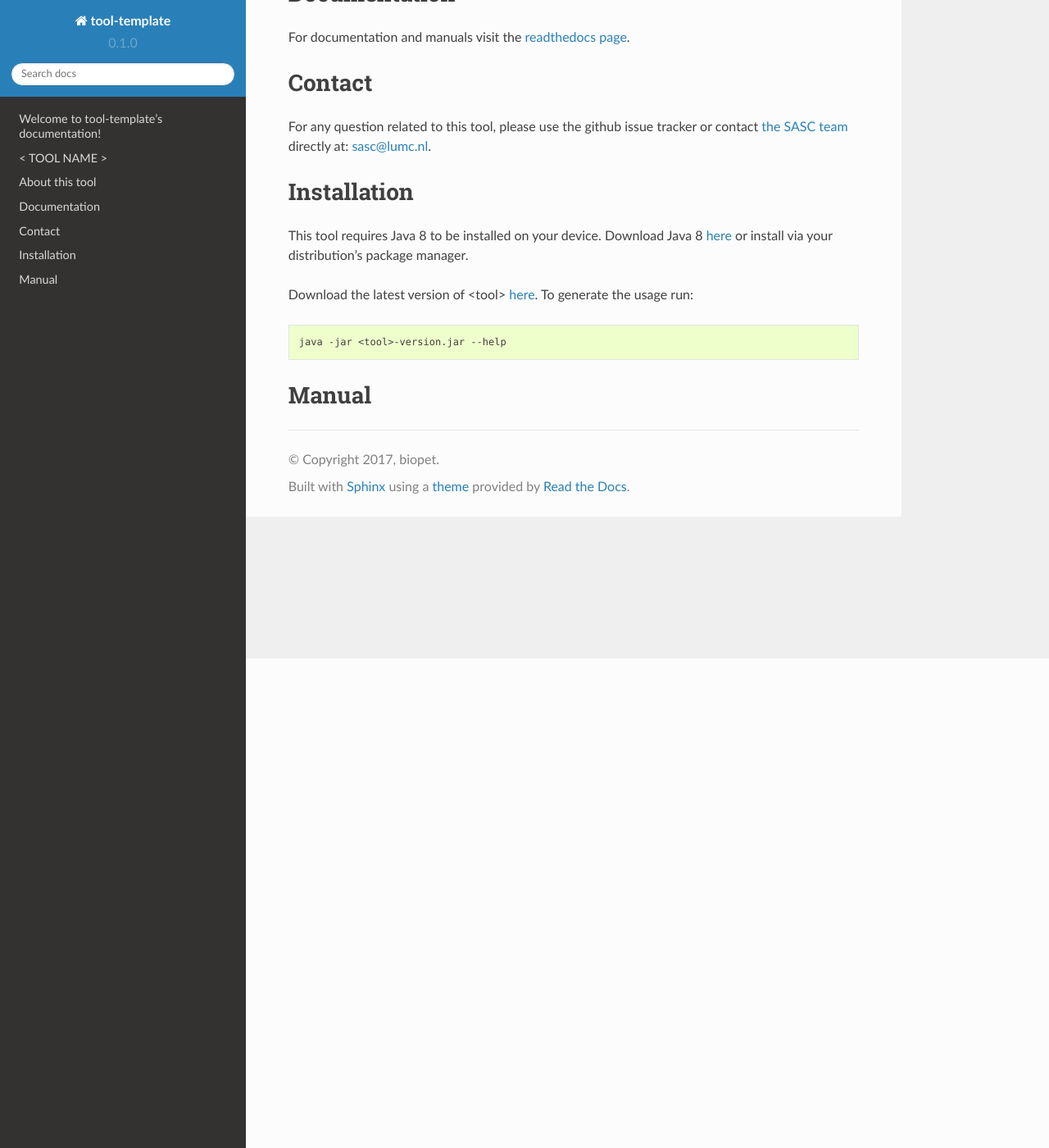
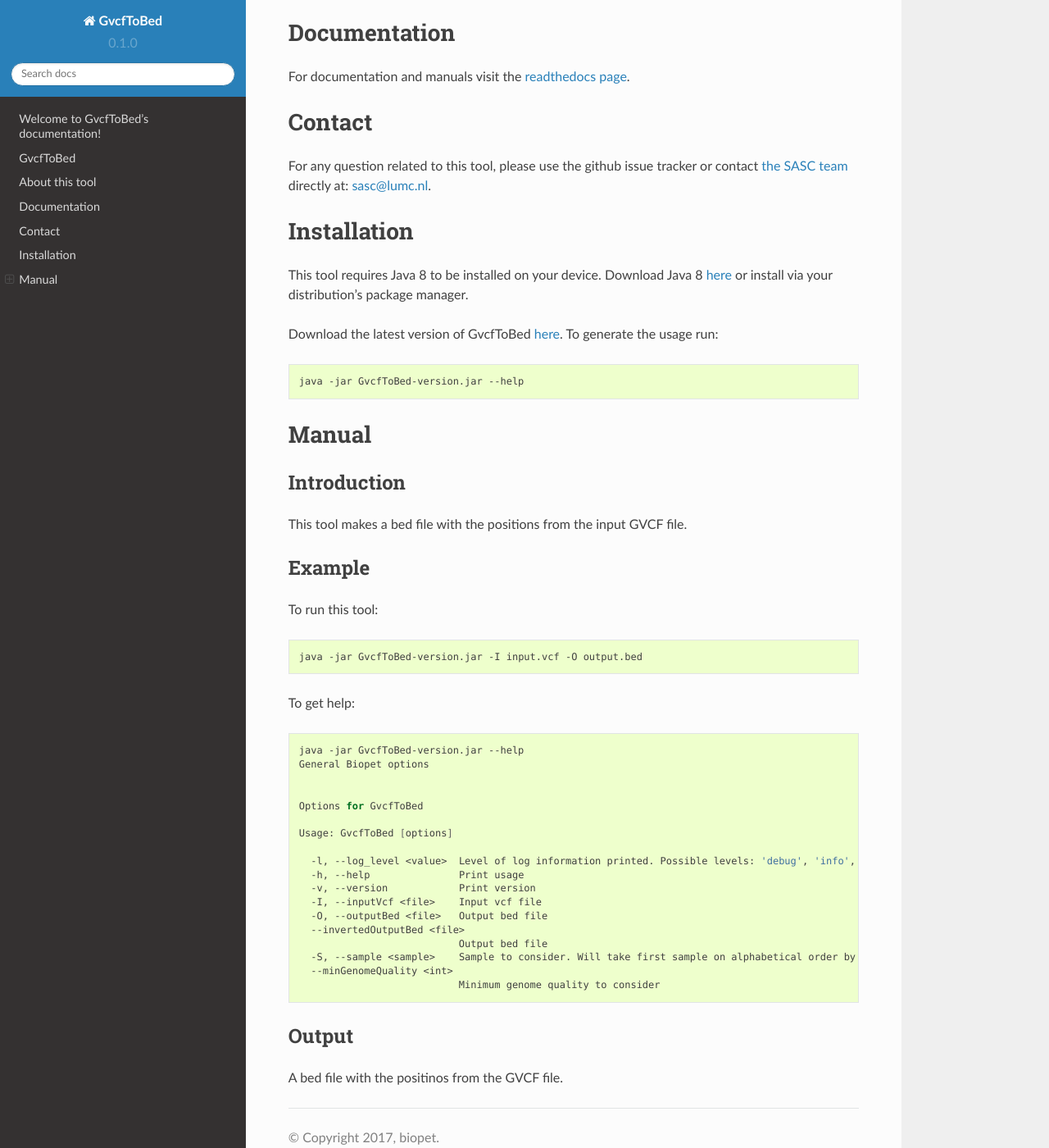
Before and after one commit to biopet/gvcftobed, a Sphinx documentation site: the page built from docs/index.rst, in a window 1280 px wide and 1400 px high, scrolled down 597 px. Shown: the whole window at 82% size. Built offline with Sphinx 7.4.7 and the Read the Docs theme 2.0.0, drawn with Linux system fonts in a browser that asks for light colours; some of the changed text lies outside the part shown.

Commit message:
documentation

````diff
--- a/README.md
+++ b/README.md
@@ -5,16 +5,16 @@
 - Update docs/installation.md
 - Make sure all links are correct
 
-#  < TOOL NAME >
+#  GvcfToBed
 This tool is part of BIOPET tool suite that is developed at LUMC by [the SASC team](http://sasc.lumc.nl/).
 Each tool in the BIOPET tool suite is meant to offer a standalone function that can be used to perform a
 dedicate data analysis task or added as part of [BIOPET pipelines](http://biopet-docs.readthedocs.io/en/latest/).
 
 #  About this tool
-<Description of a tool>
+This tool makes a bed file with the positions from the input GVCF file.
 
 #  Documentation
-For documentation and manuals visit the [readthedocs page](http://biopet-toolName.readthedocs.io/en/latest/).
+For documentation and manuals visit the [readthedocs page](http://biopet-GvcfToBed.readthedocs.io/en/latest/).
 
 
 #  Contact
--- a/docs/INSTALLATION.md
+++ b/docs/INSTALLATION.md
@@ -3,8 +3,8 @@
 [here](http://www.oracle.com/technetwork/java/javase/downloads/jre8-downloads-2133155.html)
 or install via your distribution's package manager.
 
-Download the latest version of <tool> [here](https://github.com/biopet/INSERTTOOLNAMEHERE/releases/).
+Download the latest version of GvcfToBed [here](https://github.com/biopet/GvcfToBed/releases/).
 To generate the usage run:
 ```bash
-java -jar <tool>-version.jar --help
+java -jar GvcfToBed-version.jar --help
 ```
--- a/docs/MANUAL.md
+++ b/docs/MANUAL.md
@@ -1,3 +1,35 @@
 # Manual
 
-<Elaborate usage description>
+## Introduction
+This tool makes a bed file with the positions from the input GVCF file.
+
+## Example
+To run this tool:
+```bash
+java -jar GvcfToBed-version.jar -I input.vcf -O output.bed
+```
+
+To get help:
+```bash
+java -jar GvcfToBed-version.jar --help
+General Biopet options
+
+
+Options for GvcfToBed
+
+Usage: GvcfToBed [options]
+
+  -l, --log_level <value>  Level of log information printed. Possible levels: 'debug', 'info', 'warn', 'error'
+  -h, --help               Print usage
+  -v, --version            Print version
+  -I, --inputVcf <file>    Input vcf file
+  -O, --outputBed <file>   Output bed file
+  --invertedOutputBed <file>
+                           Output bed file
+  -S, --sample <sample>    Sample to consider. Will take first sample on alphabetical order by default
+  --minGenomeQuality <int>
+                           Minimum genome quality to consider
+```
+
+## Output
+A bed file with the positinos from the GVCF file.
--- a/docs/conf.py
+++ b/docs/conf.py
@@ -49,7 +49,7 @@
 master_doc = 'index'
 
 # General information about the project.
-project = u'tool-template'
+project = u'GvcfToBed'
 copyright = u'2017, biopet'
 author = u'biopet'
 
@@ -118,7 +118,7 @@
 # -- Options for HTMLHelp output ------------------------------------------
 
 # Output file base name for HTML help builder.
-htmlhelp_basename = 'tool-templatedoc'
+htmlhelp_basename = 'GvcfToBeddoc'
 
 
 # -- Options for LaTeX output ---------------------------------------------
@@ -145,7 +145,7 @@
 # (source start file, target name, title,
 #  author, documentclass [howto, manual, or own class]).
 latex_documents = [
-    (master_doc, 'tool-template.tex', u'tool-template Documentation',
+    (master_doc, 'GvcfToBed.tex', u'GvcfToBed Documentation',
      u'biopet', 'manual'),
 ]
 
@@ -155,7 +155,7 @@
 # One entry per manual page. List of tuples
 # (source start file, name, description, authors, manual section).
 man_pages = [
-    (master_doc, 'tool-template', u'tool-template Documentation',
+    (master_doc, 'GvcfToBed', u'GvcfToBed Documentation',
      [author], 1)
 ]
 
@@ -166,7 +166,7 @@
 # (source start file, target name, title, author,
 #  dir menu entry, description, category)
 texinfo_documents = [
-    (master_doc, 'tool-template', u'tool-template Documentation',
-     author, 'tool-template', 'One line description of project.',
+    (master_doc, 'GvcfToBed', u'GvcfToBed Documentation',
+     author, 'GvcfToBed', 'make a bed file with the positions from the input GVCF file.',
      'Miscellaneous'),
 ]
--- a/docs/index.rst
+++ b/docs/index.rst
@@ -1,9 +1,9 @@
-.. tool-template documentation master file, created by
+.. GvcfToBed documentation master file, created by
    sphinx-quickstart on Thu Oct 12 09:56:27 2017.
    You can adapt this file completely to your liking, but it should at least
    contain the root `toctree` directive.
 
-Welcome to tool-template's documentation!
+Welcome to GvcfToBed's documentation!
 =========================================
 
 .. mdinclude:: ../README.md
````
Also changed, not shown: 1 other file.
